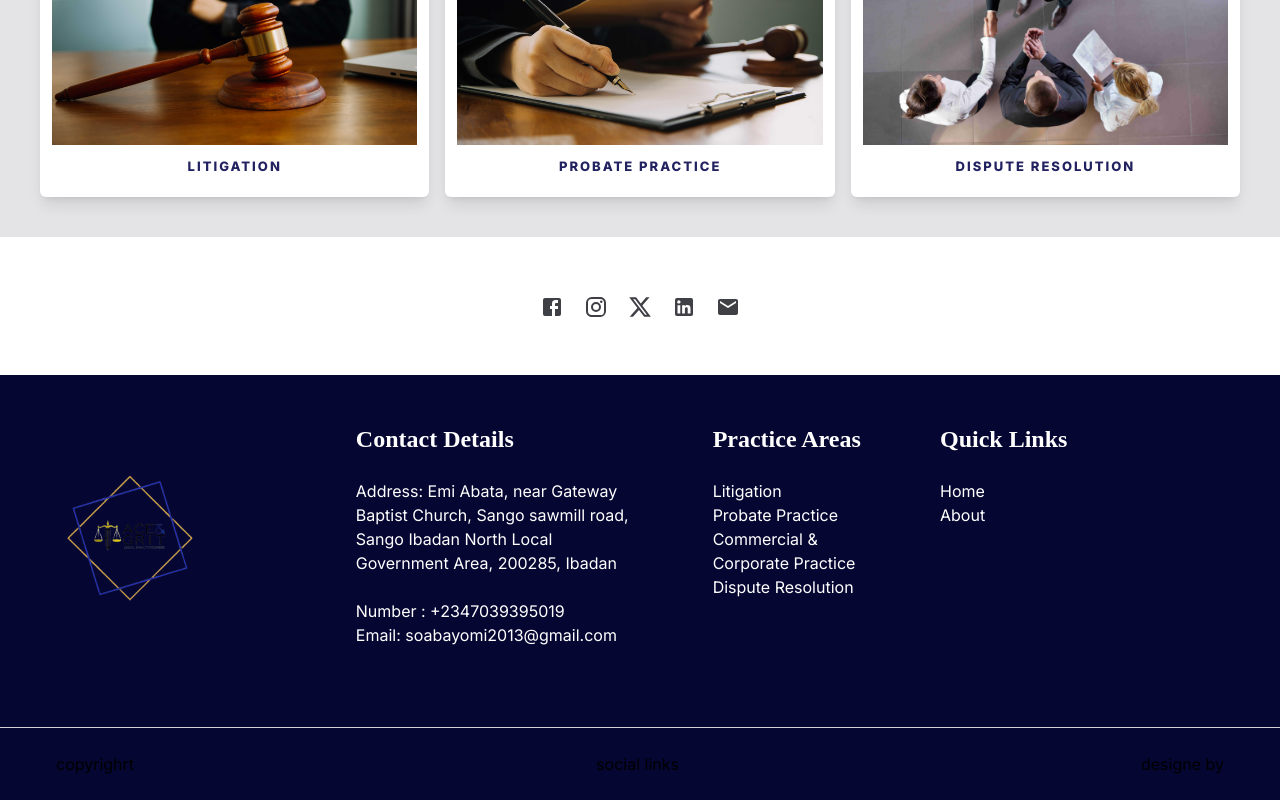
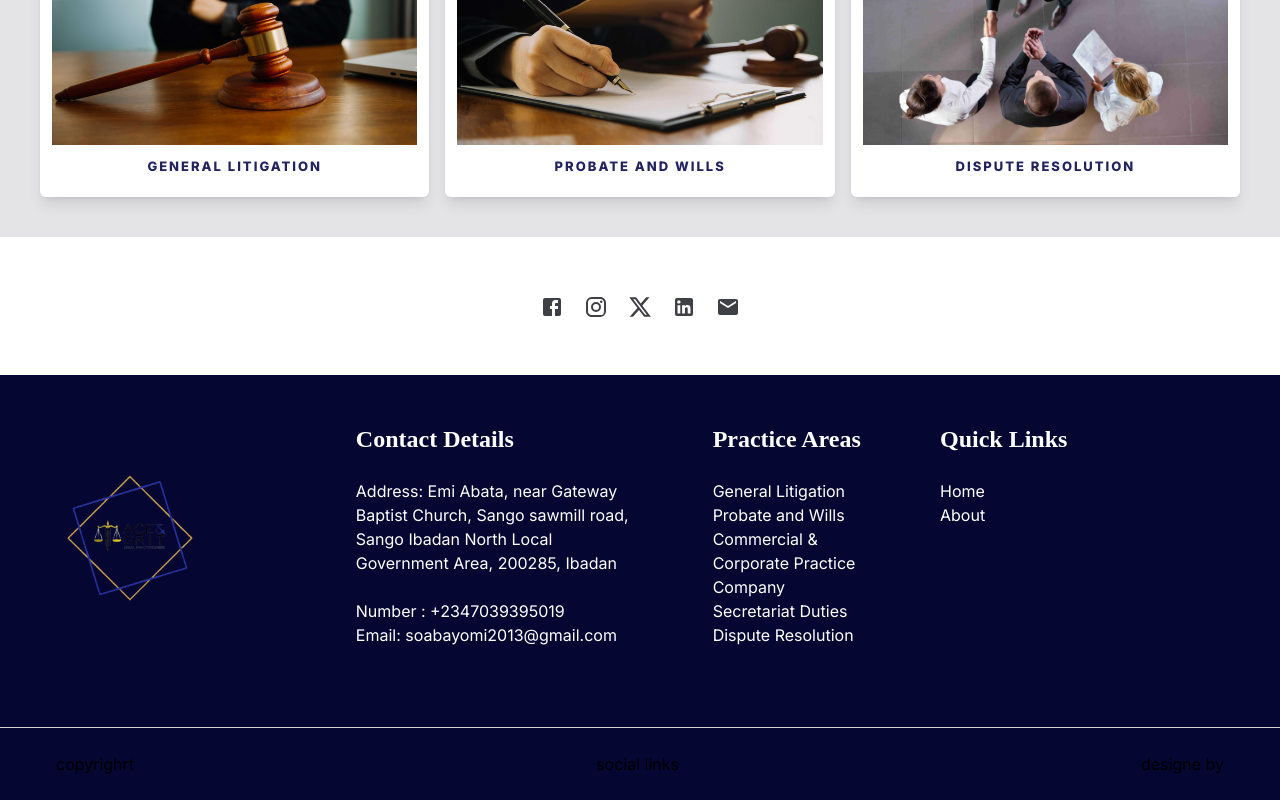
Before and after one commit to bolowys33/acegrit, a Next.js app: page /practice-areas/commercial-coorparate in a window 1280 px wide. Shown: the part 1326-2126 px from the top of the page. Built offline with nearby package versions, Linux system fonts and the light colour scheme.

Commit message:
Update practice areas links

```diff
--- a/constants/links.ts
+++ b/constants/links.ts
@@ -15,8 +15,9 @@ export const links2: NavLink[] = [
 ];
 
 export const practiceAreas: NavLink[] = [
-    { name: "Litigation", path: "/litigation" },
-    { name: "Probate Practice", path: "/probate-practice" },
+    { name: "General Litigation", path: "/general-litigation" },
+    { name: "Probate and Wills", path: "/probate-wills" },
     { name: "Commercial & Corporate Practice", path: "/commercial-coorparate" },
+    { name: "Company Secretariat Duties", path: "/commercial-coorparate" },
     { name: "Dispute Resolution", path: "/dispute-resolution" },
 ];
```
